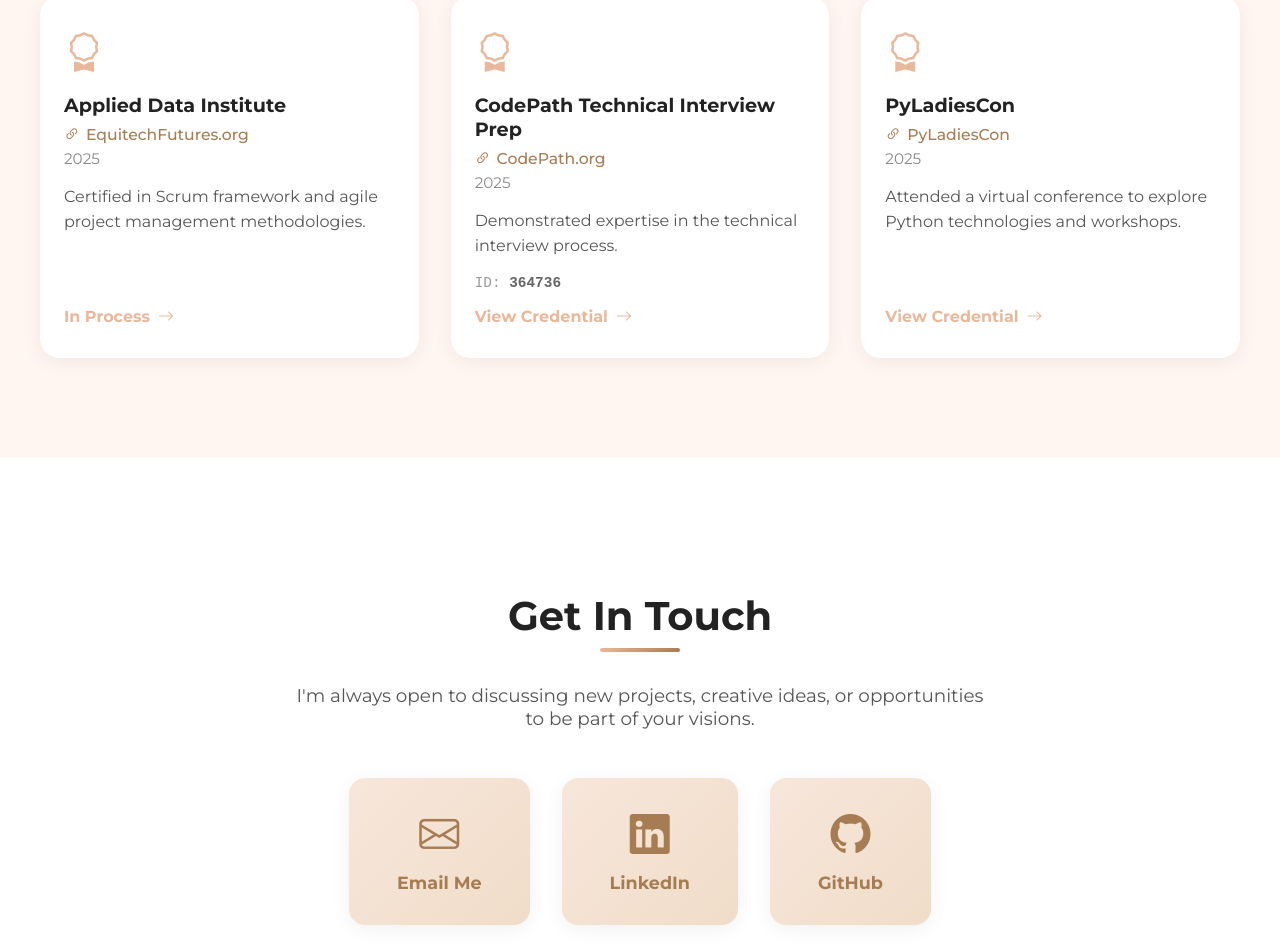
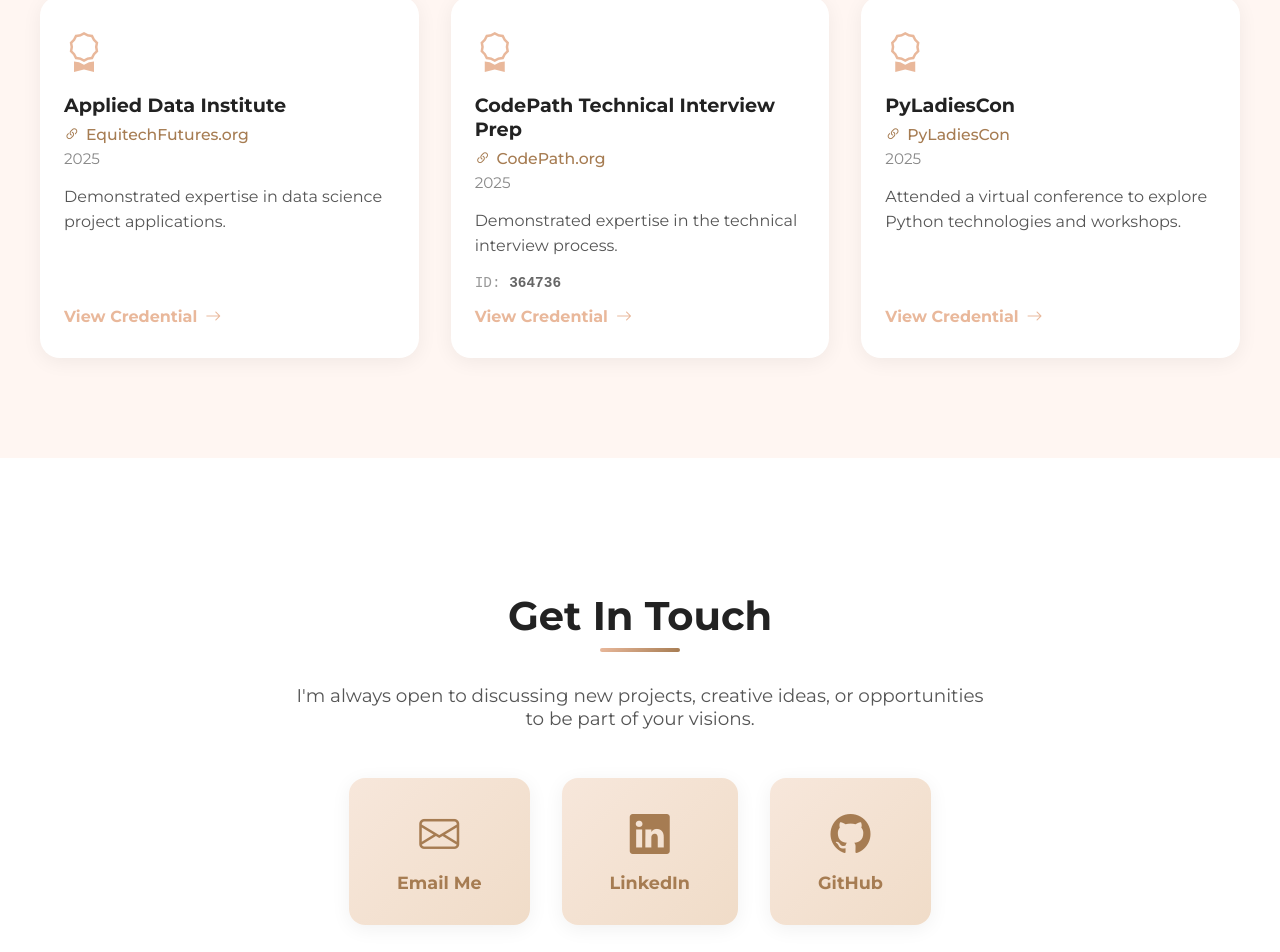
Before and after one commit to nicolelucas03/personal_website_redesign, a React (Create React App) app: page / in a window 1280 px wide. Shown: the part 4081-5033 px from the top of the page. Built offline with nearby package versions, Linux system fonts and the light colour scheme.

Commit message:
updated ADI certification in app.js

```diff
--- a/src/App.js
+++ b/src/App.js
@@ -338,10 +338,10 @@
             <div className="cert-title">Applied Data Institute</div>
             <div className="cert-org"><i className="bi bi-link-45deg"></i> EquitechFutures.org</div>
             <div className="cert-year">2025</div>
-            <div className="cert-desc">Certified in Scrum framework and agile project management methodologies.</div>
+            <div className="cert-desc">Demonstrated expertise in data science project applications.</div>
             {/* <div className="cert-id">ID: <span>PSM-2023</span></div> */}
-            <a className="cert-link" href="/">
-              <span>In Process</span>
+            <a className="cert-link" href="https://drive.google.com/file/d/1mLSWKVV5PIor9gf_5QN16LHIQ2A36o9c/view?usp=sharing" target="_blank" rel="noopener noreferrer">
+              <span>View Credential</span>
               <i className="bi bi-arrow-right"></i>
             </a>
           </div>
```
